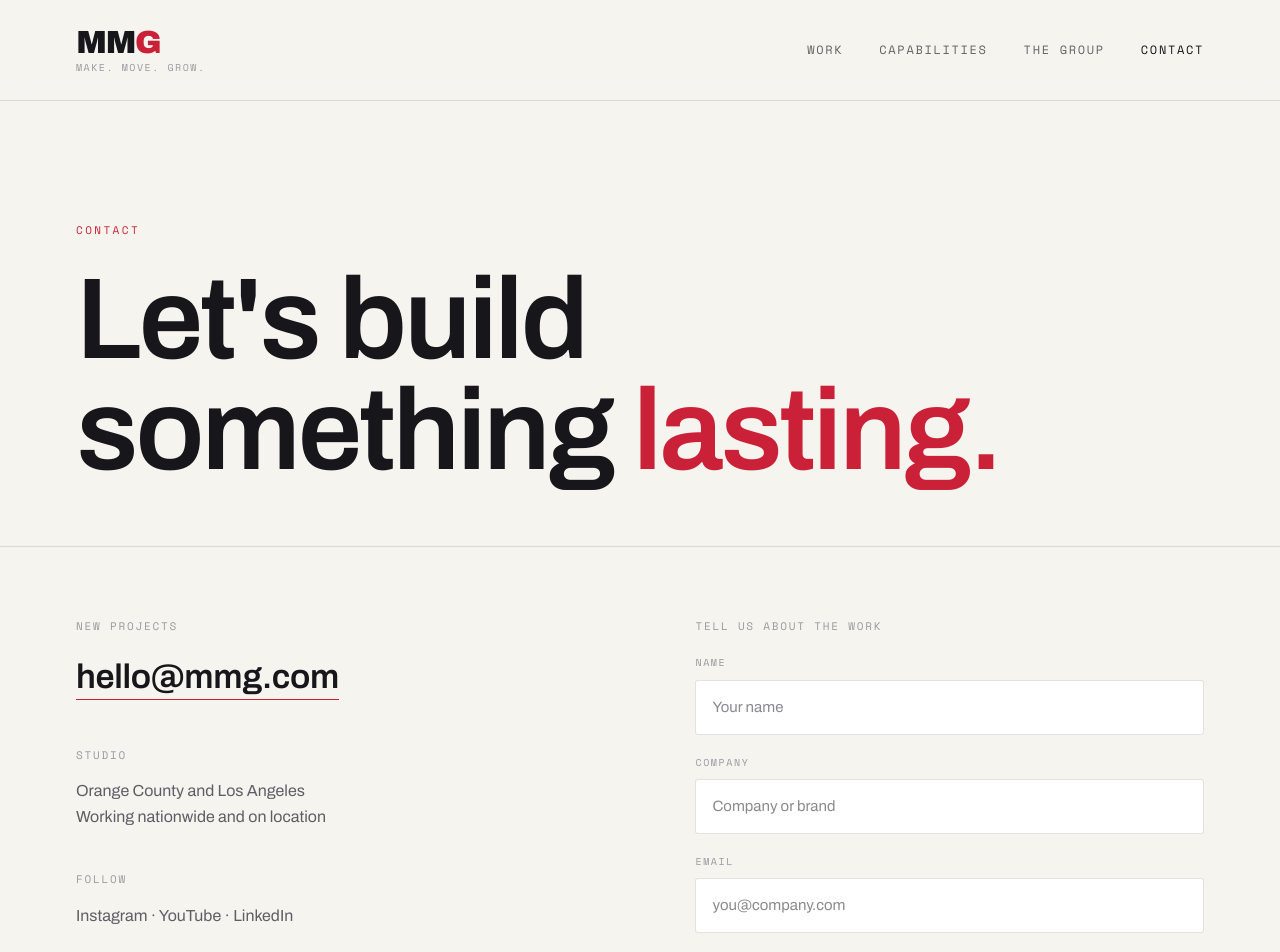
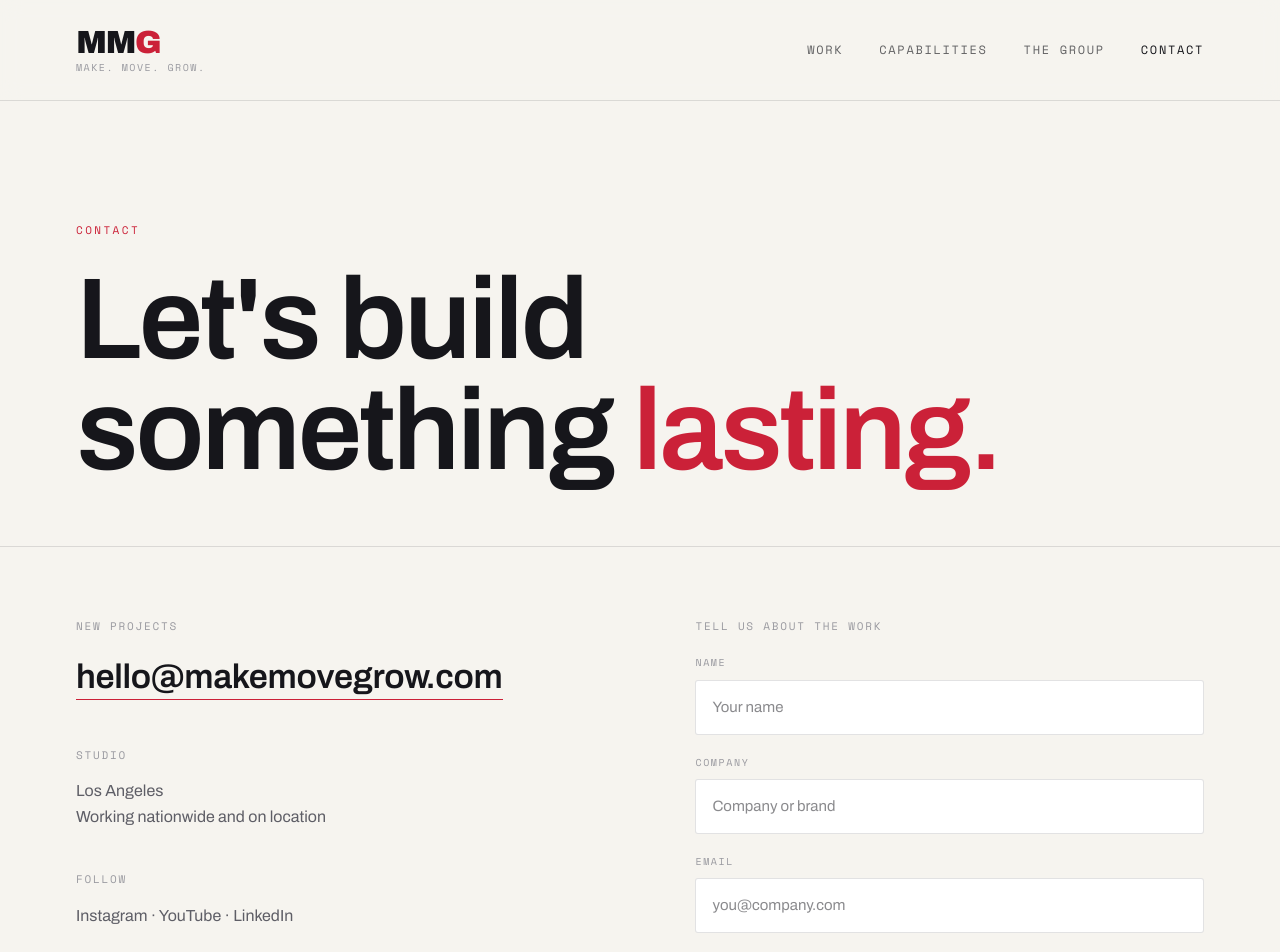
Before and after one commit to FilmHouseWeddings/mmg-site, a Next.js app: page /contact in a window 1280 px wide. Shown: the top 952 px of the page. Built offline with nearby package versions, Linux system fonts and the light colour scheme.

Commit message:
Fix contact page: update email to hello@makemovegrow.com, location to Los Angeles

```diff
--- a/src/app/contact/page.tsx
+++ b/src/app/contact/page.tsx
@@ -54,9 +54,8 @@ export default function ContactPage() {
                   >
                     New projects
                   </div>
-                  {/* TODO: replace with real email */}
                   <a
-                    href="mailto:hello@mmg.com"
+                    href="mailto:hello@makemovegrow.com"
                     className="font-display font-semibold text-ink no-underline pb-1 hover:text-accent transition-colors duration-[250ms]"
                     style={{
                       fontSize: "clamp(22px,3.2vw,34px)",
@@ -64,7 +63,7 @@ export default function ContactPage() {
                       borderBottom: "1px solid #CB2138",
                     }}
                   >
-                    hello@mmg.com
+                    hello@makemovegrow.com
                   </a>
                 </div>
 
@@ -76,7 +75,7 @@ export default function ContactPage() {
                     Studio
                   </div>
                   <p className="text-muted m-0" style={{ fontSize: 16 }}>
-                    Orange County and Los Angeles
+                    Los Angeles
                   </p>
                   <p className="text-muted m-0" style={{ fontSize: 16 }}>
                     Working nationwide and on location
```
